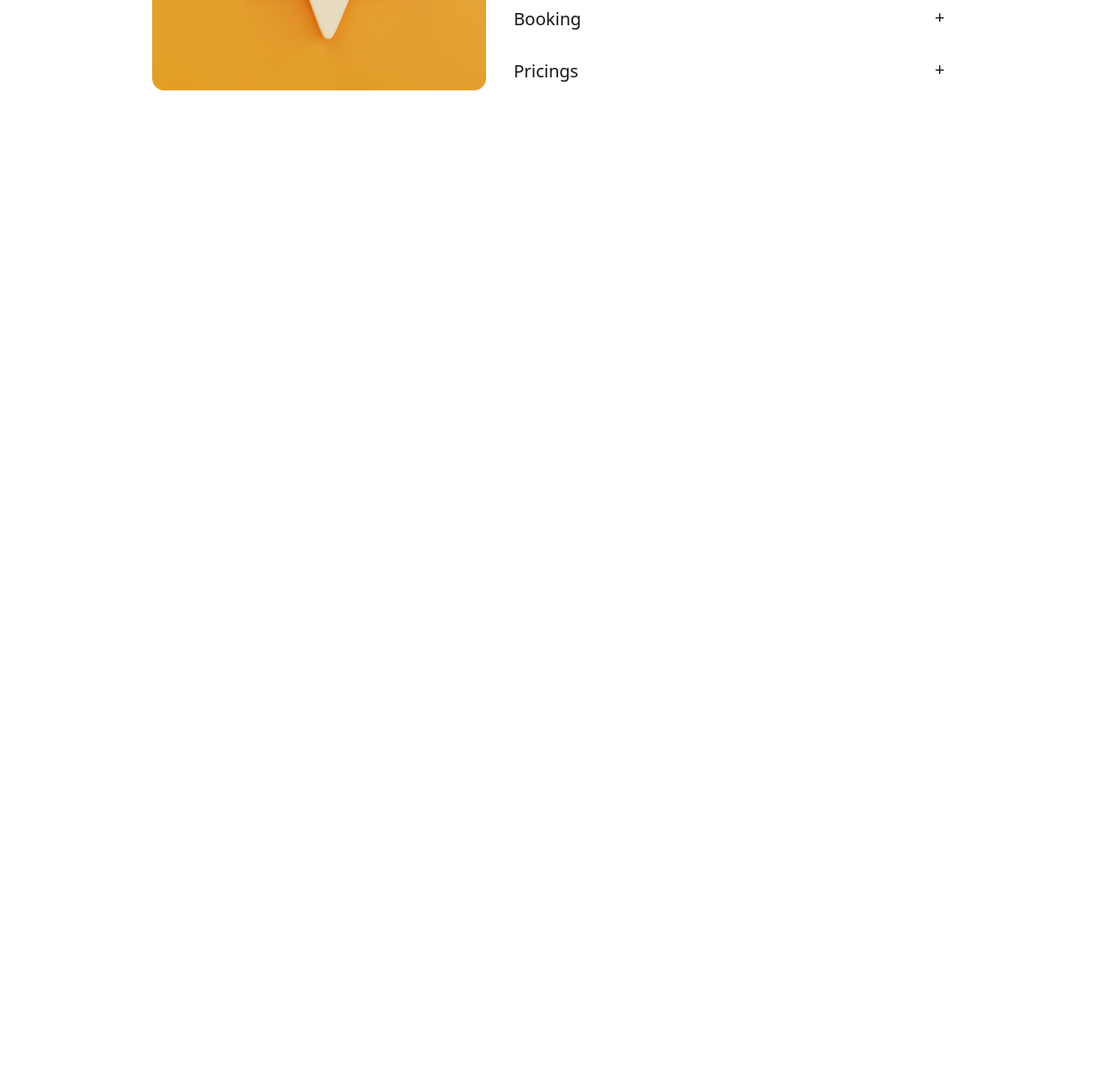
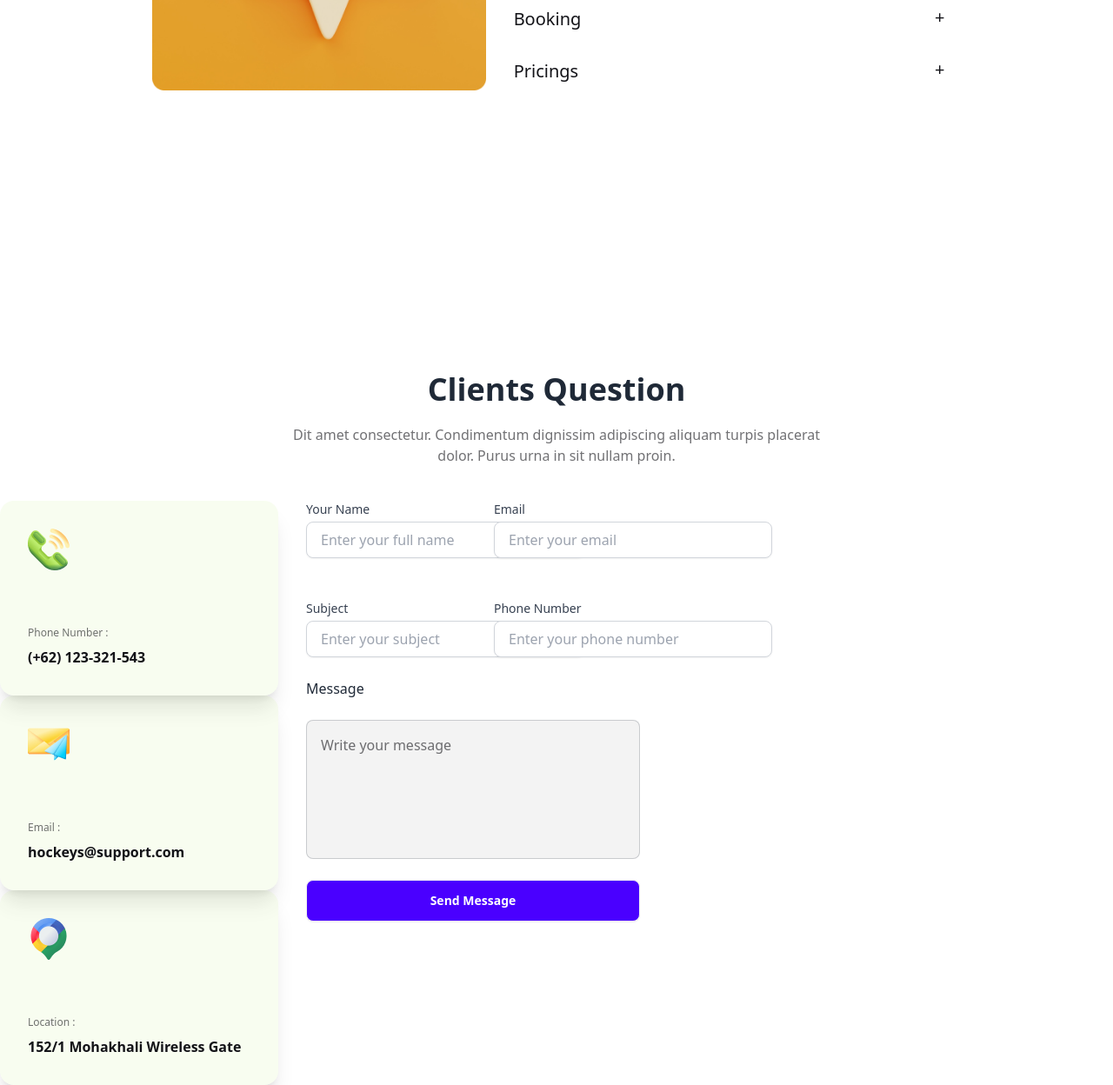
Before and after one commit to shakawat777/Hockeys, a plain HTML site: page index.html in a window 1280 px wide. Shown: the part 3844-5092 px from the top of the page at 87% size. Before the commit the page ends 4144 px from the top, so only its background shows below. Drawn offline with nearby package versions, Linux system fonts and the light colour scheme.

Commit message:
messege section complete

```diff
--- a/index.html
+++ b/index.html
@@ -271,7 +271,7 @@
         <!-- cart-1 -->
         <div class="card card-side bg-base-100 shadow-xl rounded-2xl">
           <figure>
-            <img src="Images/5.png" alt="Movie" />
+            <img src="Images/5.png" alt="" />
           </figure>
           <div class="card-body">
             <p class="card-title"><i class="fa-solid fa-star" style="color: #FFD43B;"></i>5.0<i
@@ -285,7 +285,7 @@
         <!-- cart-2 -->
         <div class="card card-side bg-base-100 shadow-xl rounded-2xl">
           <figure>
-            <img src="Images/6.png" alt="Movie" />
+            <img src="Images/6.png" alt="" />
           </figure>
           <div class="card-body">
             <p class="card-title"><i class="fa-solid fa-star" style="color: #FFD43B;"></i>5.0<i
@@ -299,7 +299,7 @@
         <!-- cart-3 -->
         <div class="card card-side bg-base-100 shadow-xl rounded-2xl">
           <figure>
-            <img src="Images/7.png" alt="Movie" />
+            <img src="Images/7.png" alt="" />
           </figure>
           <div class="card-body">
             <p class="card-title"><i class="fa-solid fa-star" style="color: #FFD43B;"></i>5.0<i
@@ -417,6 +417,115 @@
         </div>
       </div>
     </Section>
+    <!-- Get in touch section -->
+     <section class="mt-32">
+      <h2 class=" text-3xl lg:text-4xl font-extrabold mb-5 text-center">Clients Question</h2>
+      <p class="lg: max-w-3xl mb-10 mx-auto text-base	 text-peragraph_color text-center">Dit amet consectetur.
+        Condimentum dignissim adipiscing aliquam turpis placerat <br> dolor. Purus urna in sit nullam proin. </p>
+        <div class="flex gap-8">
+
+          <div class="gap-6">
+            <!-- First cart  -->
+         <div class="shadow-xl bg-[#BCED6D1A] w-80 rounded-2xl	">
+           <figure>
+             <img class="p-8  " src="images/Group 1171275317.png" alt="" />
+           </figure>
+           <div class="card-body ">
+             <p class="text-xs text-peragraph_color">Phone Number : </p>
+               <h2 class="font-bold text-base text-heading_color">(+62) 123-321-543</h2>
+           </div>
+         </div>
+            <!-- Second cart  -->
+         <div class="shadow-xl bg-[#BCED6D1A] w-80 rounded-2xl	">
+           <figure>
+             <img class="p-8  " src="images/Group 1171275318.png" alt="" />
+           </figure>
+           <div class="card-body ">
+             <p class="text-xs text-peragraph_color">Email :  </p>
+               <h2 class="font-bold text-base text-heading_color">hockeys@support.com</h2>
+           </div>
+         </div>
+            <!-- Third cart  -->
+         <div class="shadow-xl bg-[#BCED6D1A] w-80 rounded-2xl	">
+           <figure>
+             <img class="p-8  " src="images/Group 1171275321.png" alt="" />
+           </figure>
+           <div class="card-body ">
+             <p class="text-xs text-peragraph_color">Location :  </p>
+               <h2 class="font-bold text-base text-heading_color">152/1 Mohakhali Wireless Gate</h2>
+           </div>
+         </div>
+         </div>
+
+         <div>
+
+          <div class=" grid  gap-6 w-72 lg:w-96  rounded-lg">
+            <div class=" grid grid-cols-2 gap-12">
+              <!-- Name -->
+      <div>
+        <label for="name" class="block text-sm font-medium text-gray-700">Your Name</label>
+        <input
+          type="text"
+          id="name"
+          name="name"
+          class="w-80 mt-1 px-4 py-2 border border-gray-300 rounded-lg shadow-sm focus:ring-blue-500 focus:border-blue-500"
+          placeholder="Enter your full name"
+          required>
+      </div>
+      <!-- Email -->
+      <div>
+        <label for="email" class="block text-sm font-medium text-gray-700">Email</label>
+        <input
+          type="email"
+          id="email"
+          name="email"
+          class="w-80 mt-1 px-4 py-2 border border-gray-300 rounded-lg shadow-sm focus:ring-blue-500 focus:border-blue-500"
+          placeholder="Enter your email"
+          required>
+      </div>
+      <!-- Subject -->
+      <div>
+        <label for="email" class="block text-sm font-medium text-gray-700">Subject</label>
+        <input
+          type="text"
+          id=""
+          name=""
+          class="w-80 mt-1 px-4 py-2 border border-gray-300 rounded-lg shadow-sm focus:ring-blue-500 focus:border-blue-500"
+          placeholder="Enter your subject"
+          required>
+      </div>
+      <!-- Phone Number -->
+      <div>
+        <label for="email" class="block text-sm font-medium text-gray-700">Phone Number</label>
+        <input
+          type="text"
+          id=""
+          name=""
+          class="w-80 mt-1 px-4 py-2 border border-gray-300 rounded-lg shadow-sm focus:ring-blue-500 focus:border-blue-500"
+          placeholder="Enter your phone number"
+          required>
+      </div>
+    </div>
+
+
+            <p>Message</p>
+            <label class="text-peragraph_color bg-[#F3F3F3] input input-bordered flex items-start gap-2 h-40 p-4 ">
+
+              <input type="text" class="grow" value="Write your message" />
+            </label>
+
+            <button class="btn bg-primary rounded-lg text-white
+         ">Send Message</button>
+          </div>
+
+         </div>
+
+
+        </div>
+
+
+
+     </section>
   </main>
   <footer></footer>
 </body>
```
